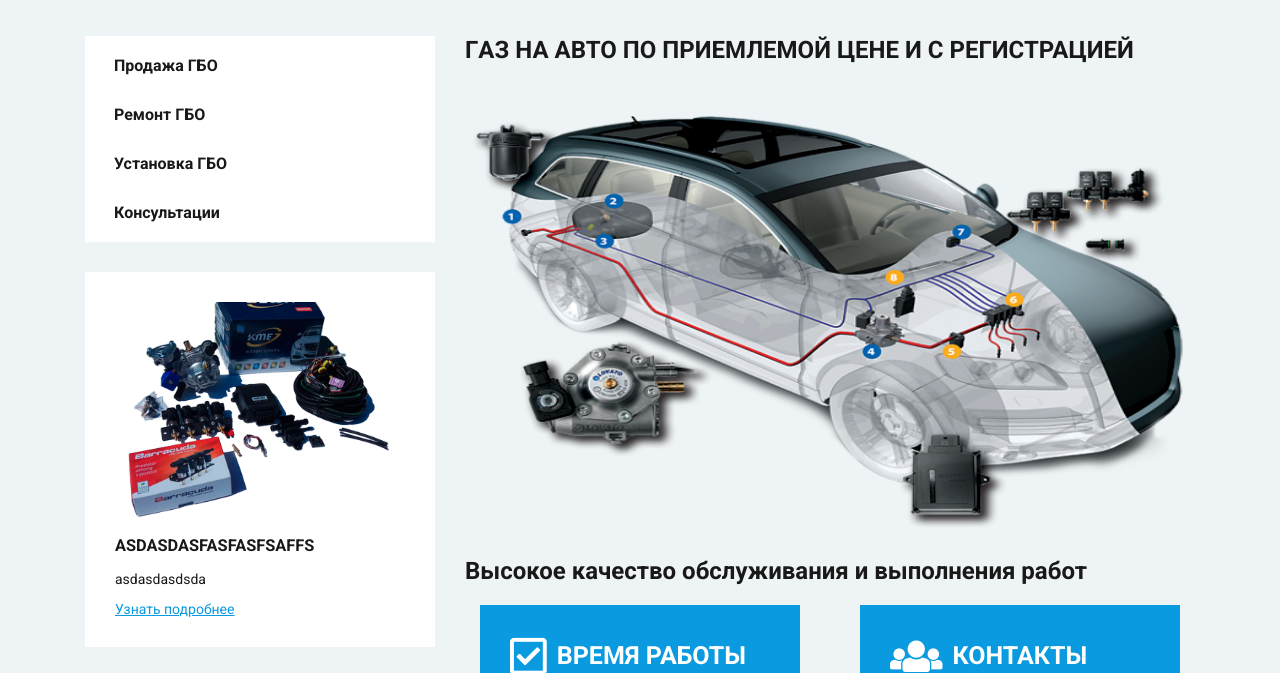
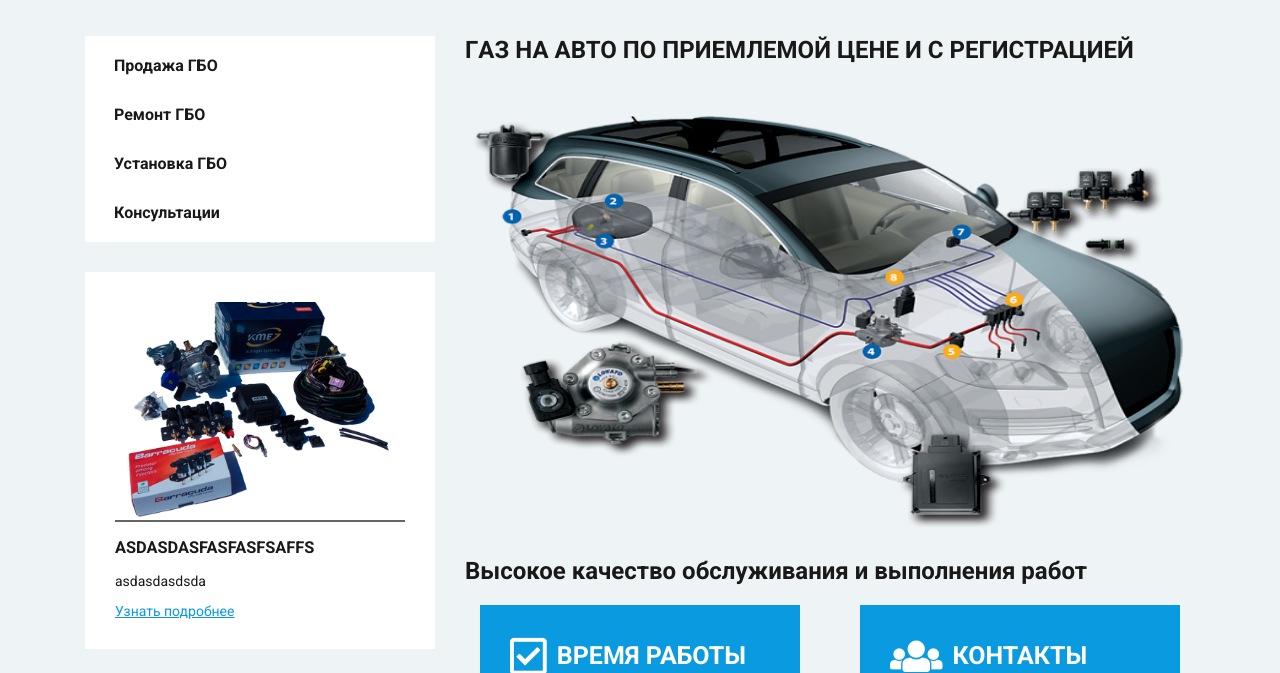
Before and after one commit to lestat8828/Gaz, a plain HTML site: page index.html in a window 1280 px wide. Shown: the part 127-800 px from the top of the page. Drawn offline with nearby package versions, Linux system fonts and the light colour scheme; files that its build step writes are made by us from their sources.

Commit message:
fix bb aside

```diff
--- a/sass/info.sass
+++ b/sass/info.sass
@@ -126,6 +126,7 @@ img
 		background-color: $white
 		img
 			width: 350px
+			border-bottom: 2px solid $footer-text
 		&_description
 			padding: 30px
 		h3
--- a/sass/main.sass
+++ b/sass/main.sass
@@ -126,6 +126,7 @@ img
 		background-color: $white
 		img
 			width: 350px
+			border-bottom: 2px solid $footer-text
 		&_description
 			padding: 30px
 		h3
```
Also changed, not shown: css/info.css, css/main.css.
